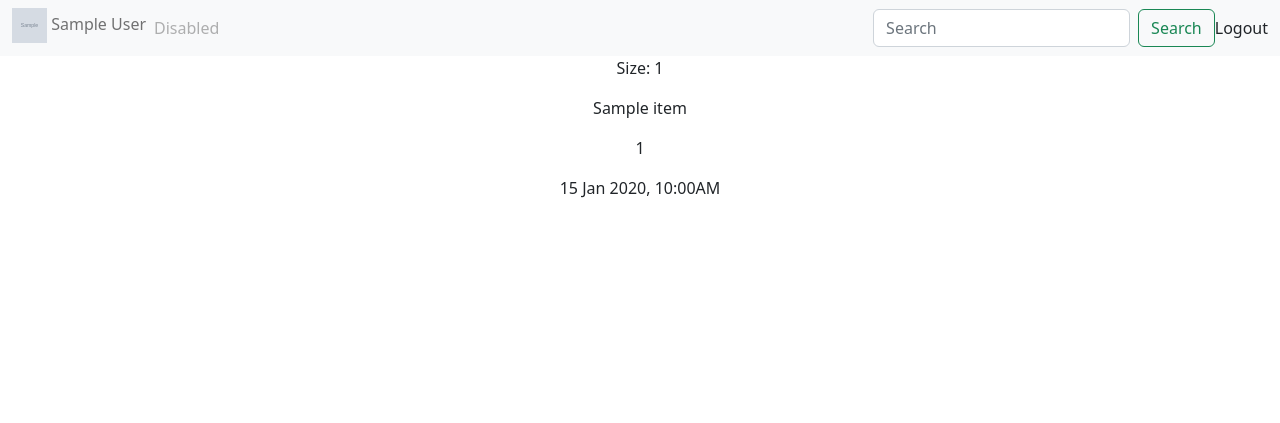
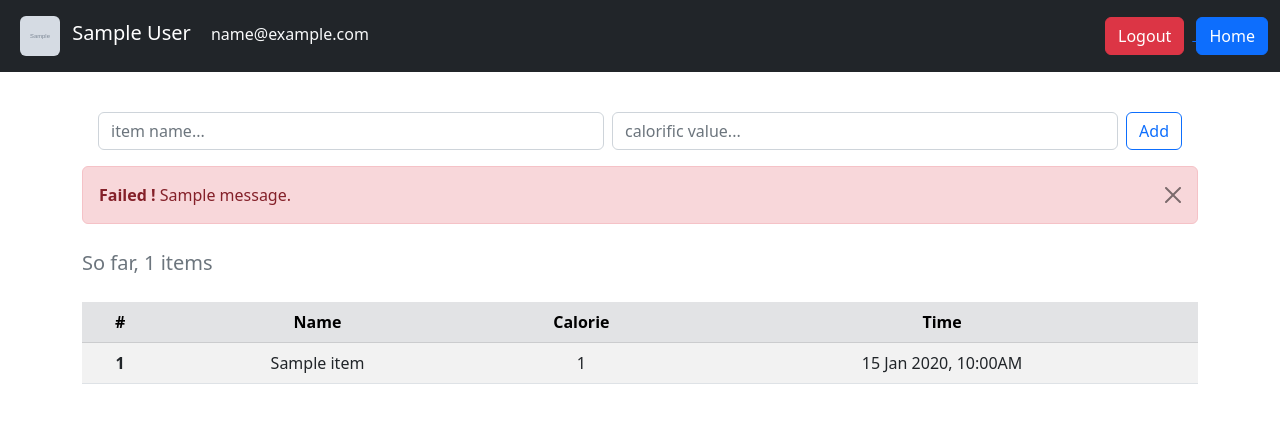
Before and after one commit to nanorex07/flask-calorie-tracker, a Flask app: page /tracker/ in a window 1280 px wide. Shown: the top 423 px of the page. Run offline with Flask 2, Linux system fonts and the light colour scheme; a user stored in the database is signed in; tables that the repository leaves empty hold one stand-in row (values such as "Sample post"); grey boxes marked "Sample" are stand-in pictures; one stand-in notice (Sample message) is shown.

```diff
--- a/app/templates/tracker.html
+++ b/app/templates/tracker.html
@@ -5,78 +5,88 @@
     <meta charset="UTF-8">
     <meta name="viewport" content="width=device-width, initial-scale=1.0">
     <title>Calorie Tracker</title>
-    <!-- CSS only -->
     <link href="https://cdn.jsdelivr.net/npm/bootstrap@5.2.3/dist/css/bootstrap.min.css" rel="stylesheet"
         integrity="sha384-rbsA2VBKQhggwzxH7pPCaAqO46MgnOM80zW1RWuH61DGLwZJEdK2Kadq2F9CUG65" crossorigin="anonymous">
 </head>
 
 <body>
-    <nav class="navbar navbar-expand-lg bg-light">
+    <nav class="navbar navbar-expand-lg navbar-dark bg-dark mb-4">
         <div class="container-fluid">
-            <!-- <a class="navbar-brand" href="#">Calorie Tracker</a> -->
             <button class="navbar-toggler" type="button" data-bs-toggle="collapse"
                 data-bs-target="#navbarSupportedContent" aria-controls="navbarSupportedContent" aria-expanded="false"
                 aria-label="Toggle navigation">
                 <span class="navbar-toggler-icon"></span>
             </button>
             <div class="collapse navbar-collapse" id="navbarSupportedContent">
-                <ul class="navbar-nav me-auto mb-2 mb-lg-0">
-                    <li class="nav-item">
-                        <img src="{{ user.profile_pic }}" alt="" width="35" height="35">
-                        <span class="navbar-text">{{ user.name }}</span>
-                    </li>
-                    <li class="nav-item">
-                        <a class="nav-link disabled">Disabled</a>
-                    </li>
-                </ul>
-
-                <form class="d-flex" role="search">
-                    <input class="form-control me-2" type="search" placeholder="Search" aria-label="Search">
-                    <button class="btn btn-outline-success" type="submit">Search</button>
-                </form>
-                <a class="nav-link " href="#">Logout</a>
-
+                <div class="navbar-item m-2">
+                    <img src="{{ user.profile_pic }}" class="rounded mx-auto me-2" width="40" height="40" alt="">
+                    <a class="navbar-brand">{{ user.name }}</a>
+                    <span class="nav-text text-light">{{ user.email }}</span>
+                </div>
+            </div>
+            <div class="navbar-item">
+                <a class="navbar-link" href="{{ url_for('auth.logout') }}"><button
+                        class="btn btn-danger me-2 flex-grow-1">Logout</button>
+                </a>
+                <a class="navbar-link" href="{{ url_for('home.index') }}"><button
+                        class="btn btn-primary flex-grow-1">Home</button>
+                </a>
             </div>
         </div>
     </nav>
 
-    <!-- <div align="center">
+    <div class="container-fluid">
+        <div class="container-sm">
+            <form class="d-flex p-3" action="{{ url_for('tracker.track') }}" method="POST">
+                <input class="form-control me-2" type="text" name="name" placeholder="item name..."
+                    aria-label="name"><br>
+                <input class="form-control me-2" type="text" name="calories" placeholder="calorific value..."
+                    aria-label="calories">
+                <button class="btn btn-outline-primary flex-grow-1" type="submit">Add</button>
+            </form>
+        </div>
+
+        <div class="container">
             {% with messages = get_flashed_messages() %}
             {% if messages %}
-        <ul class=flashes>
+            <div class=flashes>
                 {% for message in messages %}
-            <li>{{ message }}</li>
+                <div class="alert alert-danger alert-dismissible fade show" role="alert">
+                    <strong>Failed !</strong> {{ message }}.
+                    <button type="button" class="btn-close" data-bs-dismiss="alert" aria-label="Close"></button>
+                </div>
                 {% endfor %}
-        </ul>
+            </div>
             {% endif %}
             {% endwith %}
-        <h3> {{ user.name }} </h3>
-        <h4> {{ user.email }} </h4>
-        <img src="{{ user.profile_pic }}" alt="User Pic"><br>
-        <a href="{{ url_for('auth.logout') }}">Logout </a>
-        <form action="{{ url_for('tracker.track') }}" method="post">
-            <label for="name">Item name:</label>
-            <input type="text" name="name" placeholder="item name,,,"><br>
-            <label for="calories">Calories:</label>
-            <input type="text" name="calories" placeholder="calorific value,,,"><br><br>
-            <input type="submit" value="Submit">
-        </form>
-    </div> -->
 
-    <div align="center">
-        <p>Size: {{ user.items|count }}</p>
+
+            <table class="table table-striped table caption-top table-responsive text-center">
+                <caption>
+                    <p class="fs-5 lead">So far, {{ user.items|count }} items</p>
+                </caption>
+                <thead class="table-secondary">
+                    <tr>
+                        <th scope="col">#</th>
+                        <th scope="col">Name</th>
+                        <th scope="col">Calorie</th>
+                        <th scope="col">Time</th>
+                    </tr>
+                </thead>
+                <tbody>
                     {% for item in user.items %}
-        <p>{{ item.name }}</p>
-        <p>{{ item.calories }}</p>
-        <p>{{ item.timestamp.strftime('%-d %b %Y, %I:%M%p') }}</p>
-        <br>
+                    <tr>
+                        <th scope="row">{{ loop.index }}</th>
+                        <td>{{ item.name }}</td>
+                        <td>{{ item.calories }}</td>
+                        <td>{{ item.timestamp.strftime('%-d %b %Y, %I:%M%p') }}</td>
+                    </tr>
                     {% endfor %}
+
+                </tbody>
+            </table>
         </div>
-
-    <!-- JavaScript Bundle with Popper -->
-    <script src="https://cdn.jsdelivr.net/npm/bootstrap@5.2.3/dist/js/bootstrap.bundle.min.js"
-        integrity="sha384-kenU1KFdBIe4zVF0s0G1M5b4hcpxyD9F7jL+jjXkk+Q2h455rYXK/7HAuoJl+0I4"
-        crossorigin="anonymous"></script>
+    </div>
 </body>
 
 </html>
--- a/app/tracker.py
+++ b/app/tracker.py
@@ -11,7 +11,6 @@ def track():
     if request.method == "POST":
         name = request.form.get("name").strip()
         calories = request.form.get("calories").strip()
-
         if not name or not calories or not calories.isdigit():
             flash("Can't add, empty or improper fields", category="error")
         else:
```
Also changed, not shown: app/home.py (+3 -4 lines), app/templates/base.html (added, +14 -0 lines), app/templates/index.html (+40 -15 lines). Lines whose indentation alone changed are shown as unchanged.
